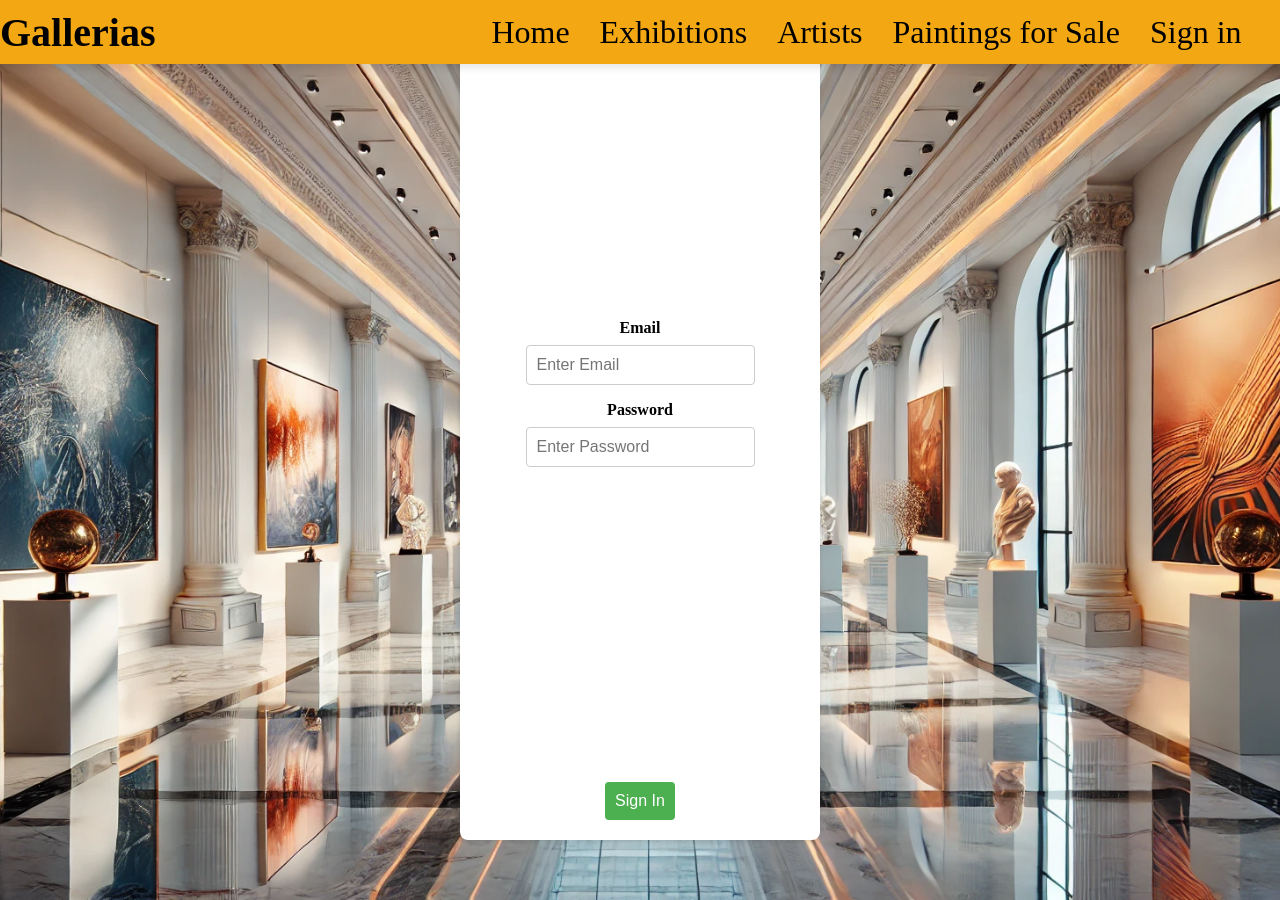
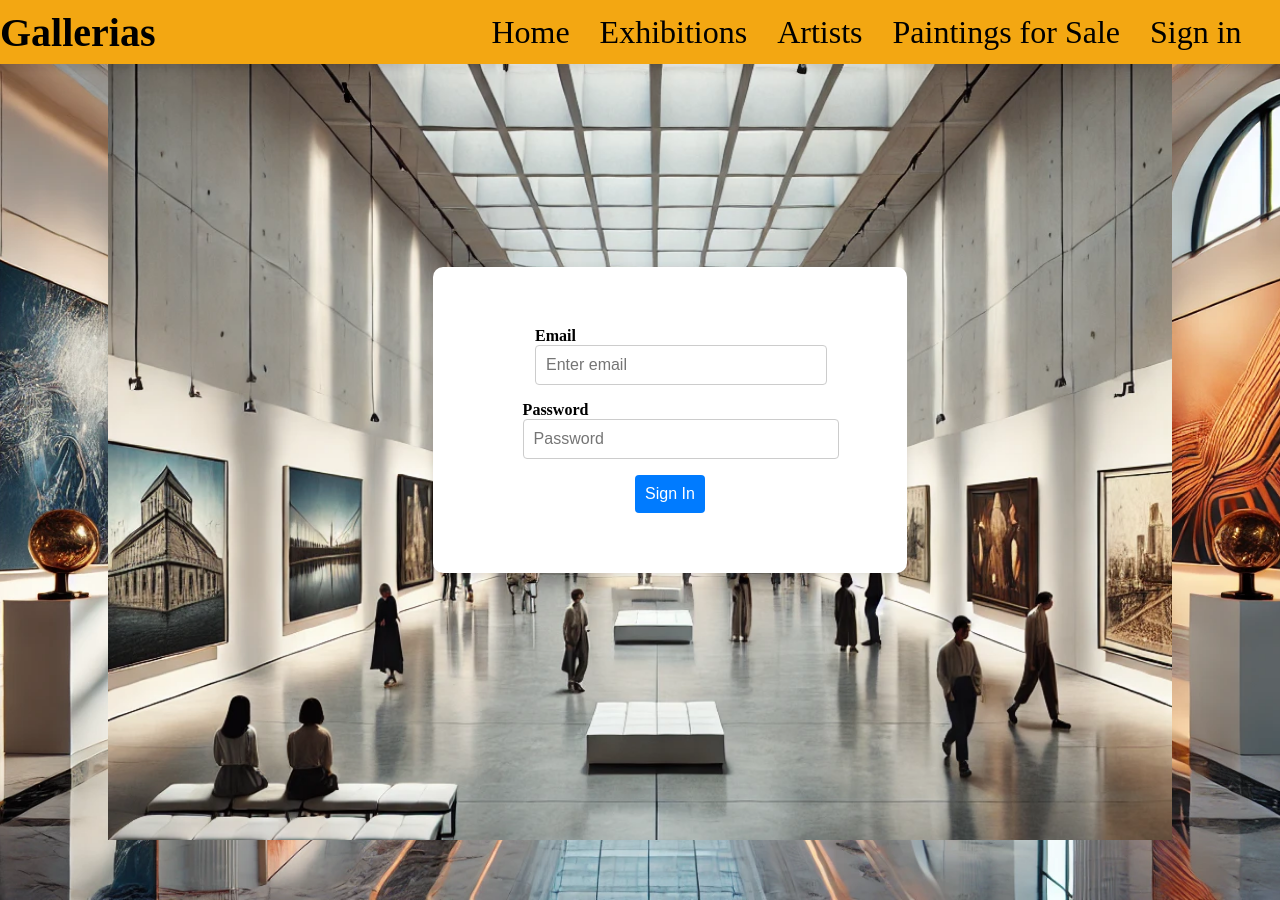
Before and after one commit to weirdball7/Gallerias, a React (Vite) app in the folder Gallerias/: page /Gallerias/signin in a window 1280 px wide. Built offline with nearby package versions, Linux system fonts and the light colour scheme; a web font is replaced by a local one.

Commit message:
added bootstrap and almost fiished with login page

```diff
--- a/Gallerias/package.json
+++ b/Gallerias/package.json
@@ -13,8 +13,10 @@
   },
   "homepage": "https://weirdball7.github.io/Gallerias",
   "dependencies": {
+    "bootstrap": "^5.3.3",
     "intersection-observer": "^0.12.2",
     "react": "^18.3.1",
+    "react-bootstrap": "^2.10.4",
     "react-dom": "^18.3.1",
     "react-router-dom": "^6.25.1"
   },
--- a/Gallerias/src/SigninSignup.css
+++ b/Gallerias/src/SigninSignup.css
@@ -1,31 +1,32 @@
 /* SigninSignup.css */
 .signin-container {
-    background-image: ur('../public/Login-background.jpg');
+  background-image: url('../public/Login-background.jpg');
   background-size: cover; /* Ensures the image covers the entire background */
   background-position: center; /* Centers the image in the viewport */
   background-repeat: no-repeat; /* Prevents the image from repeating */
   background-attachment: fixed;
-    width: 50%;
   display: flex;
   justify-content: center;
   align-items: center;
-    /* height: 20%; */
-    /* background-color: #f5f5f5; */
+  width: 80%;
+  min-height: 100vh; /* Ensures it takes up full viewport height */
+  padding: 20px; /* Adds padding for small screens */
 }
 
 .signin-form {
   background: white;
-    padding: 20px;
-    border-radius: 8px;
-    box-shadow: 0 2px 4px rgba(0, 0, 0, 0.1);
-    width: 50%;
-    height: 800px;
-    max-width: 400px;
+  padding: 30px;
+  border-radius: 10px;
+  box-shadow: 0 2px 10px rgba(0, 0, 0, 0.1);
+  width: 100%;
+  max-width: 500px; /* Ensures form doesn't get too wide */
+  margin: 0 auto; /* Centers the form */
 }
 
 .form-container {
   display: flex;
   flex-direction: column;
+  height: 30%;
 }
 
 .form-container label {
@@ -39,11 +40,12 @@
   border: 1px solid #ccc;
   border-radius: 4px;
   font-size: 16px;
+  width: 100%; /* Ensures input fields take full width */
 }
 
 .signin-button {
   padding: 10px;
-    background-color: #4CAF50;
+  background-color: #007bff; /* Changed to Bootstrap primary color */
   color: white;
   border: none;
   border-radius: 4px;
@@ -52,17 +54,13 @@
 }
 
 .signin-button:hover {
-    background-color: #45a049;
+  background-color: #0056b3; /* Darken color on hover */
 }
 
 /* Responsive design */
 @media (max-width: 600px) {
   .signin-form {
-      height: 680px;
-      padding: 15px;
-      width: 100%;
-      max-width: 100%;
-
+    padding: 20px;
   }
 
   .form-container input {
--- a/Gallerias/src/pages/SigninSignup.jsx
+++ b/Gallerias/src/pages/SigninSignup.jsx
@@ -1,19 +1,30 @@
+// src/pages/SigninSignup.js
 import React from 'react';
+import { Container, Form, Button } from 'react-bootstrap';
 import '../SigninSignup.css';
 
 function SigninSignup() {
   return (
     <div className="signin-container">
-      <form className="signin-form">
-        <div className="form-container">
-          <label htmlFor="email">Email</label>
-          <input type="email" id="email" placeholder="Enter Email" />
+      <Container className="d-flex justify-content-center align-items-center vh-100">
+        <Form className="signin-form">
+          <div className="form-container">
+            <Form.Group controlId="formBasicEmail">
+              <Form.Label>Email</Form.Label>
+              <Form.Control type="email" placeholder="Enter email" />
+            </Form.Group>
 
-          <label htmlFor="password">Password</label>
-          <input type="password" id="password" placeholder="Enter Password" />
-        </div>
-        <button type="submit" className="signin-button">Sign In</button>
-      </form>
+            <Form.Group controlId="formBasicPassword">
+              <Form.Label>Password</Form.Label>
+              <Form.Control type="password" placeholder="Password" />
+            </Form.Group>
+
+            <Button variant="primary" type="submit" className="signin-button w-100">
+              Sign In
+            </Button>
+          </div>
+        </Form>
+      </Container>
     </div>
   );
 }
```
Also changed, not shown: 6 other files (tests, documents, lock files or other folders). Lines whose indentation alone changed are shown as unchanged.
